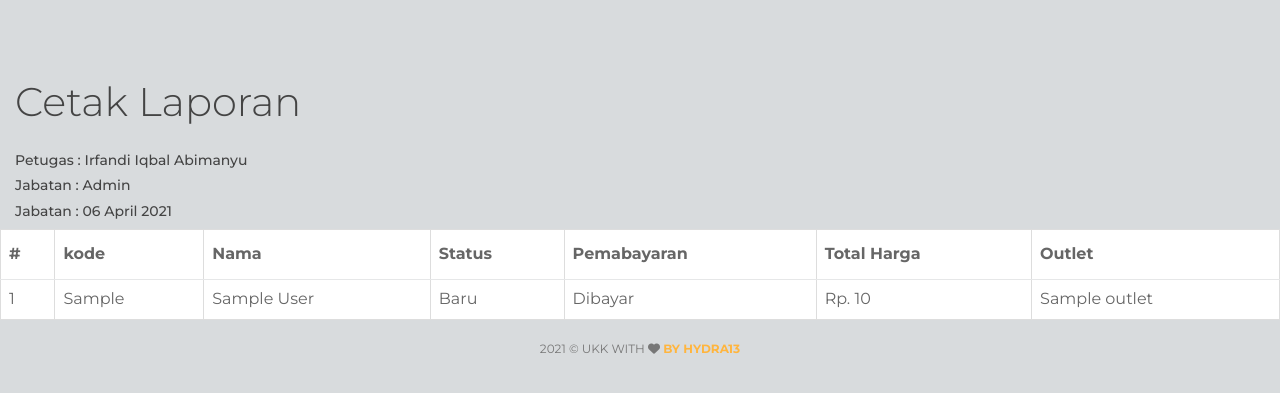
After one commit to Iam-Hydra/latihan-ukk, a PHP site: page /admin/cetak.php in a window 1280 px wide. The commit adds this page. Shown: the top 393 px of the page. Run offline with PHP 8.4, Linux system fonts and the light colour scheme; a user stored in the database is signed in; tables that the repository leaves empty hold one stand-in row (values such as "Sample post"); some libraries are stand-ins or nearby versions.

Commit message:
akhirnya laporan selesai

```diff
--- /dev/null
+++ b/admin/cetak.php
@@ -0,0 +1,72 @@
+<?php
+
+require 'admin.php';
+$query = "SELECT transaksi.*, member.nama_member, detail_transaksi.total_harga, outlet.nama_outlet FROM transaksi INNER JOIN member ON member.id_member = transaksi.member_id INNER JOIN detail_transaksi ON detail_transaksi.transaksi_id = transaksi.id_transaksi INNER JOIN outlet ON outlet.id_outlet = transaksi.outlet_id";
+
+
+
+$data = ambildata($conn,$query);
+setlocale(LC_ALL, 'id_id');
+setlocale(LC_TIME, 'id_ID.utf8');
+?>
+<head>
+	<meta charset="utf-8">
+	<meta name="viewport" content="width=device-width, initial-scale=1">
+	<title>Admin - Cetak |E-Laundry</title>
+	<link href="../assets/css/bootstrap.min.css" rel="stylesheet">
+	<link href="../assets/toast/css/jquery.toast.css" rel="stylesheet">
+	<link href="../assets/css/my.css" rel="stylesheet">
+	<link href="../assets/datatables/datatables.min.css" rel="stylesheet">
+
+	<!--Custom Font-->
+  <link href="https://fonts.googleapis.com/css?family=Montserrat:300,300i,400,400i,500,500i,600,600i,700,700i" rel="stylesheet">
+  <script src="https://kit.fontawesome.com/ac90a6a951.js" crossorigin="anonymous"></script>
+
+<div class="main container-fluid">
+  <div class="row">
+    <div class="col-lg-12">
+      <h1 class="page-header">Cetak Laporan
+      <h5>Petugas : <?= $_SESSION['nama_user'];?></h5>
+      <h5>Jabatan : <?= $_SESSION['role'];?></h5>
+      <h5>Jabatan : <?= strftime('%d %B %Y')?></h5>
+    </div>
+  </div><!--/.row-->
+
+
+  <div class="row">
+            <table class="table table-bordered" >
+              <thead>
+                <tr>
+                  <th>#</th>
+                  <th>kode</th>
+                  <th>Nama</th>
+                  <th>Status</th>
+                  <th>Pemabayaran</th>
+                  <th>Total Harga</th>
+                  <th>Outlet</th>
+                </tr>
+              </thead>
+              <tbody>
+                <?php if($data != 0): ?>
+                <?php $no=1; foreach($data as $transaksi): ?>
+                  <tr>
+                    <td><?= $no++ ?></td>
+                    <td><?= htmlspecialchars($transaksi['kode_invoice']); ?></td>
+                    <td><?= htmlspecialchars($transaksi['nama_member']); ?></td>
+                    <td><?= htmlspecialchars($transaksi['status']); ?></td>
+                    <td><?= htmlspecialchars($transaksi['status_bayar']); ?></td>
+                    <td><?= 'Rp. '.htmlspecialchars($transaksi['total_harga']); ?></td>
+                    <td><?= htmlspecialchars($transaksi['nama_outlet']); ?></td>
+                  </tr>
+                <?php endforeach; ?>
+                <?php endif; ?>
+              </tbody>
+            </table>
+          </div>
+        </div>
+<?php require 'footer.php'; ?>
+
+
+<script>
+  window.print();
+</script>
```
Also changed, not shown: admin/laporan.php (+6 -1 lines).
